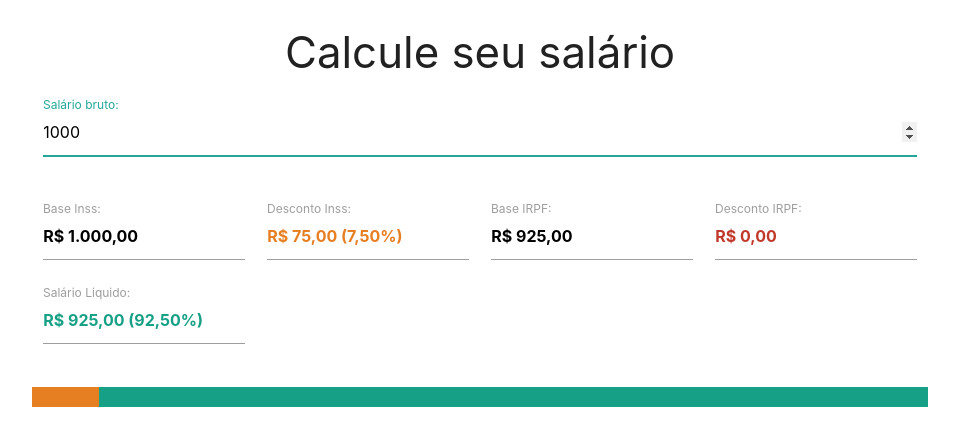
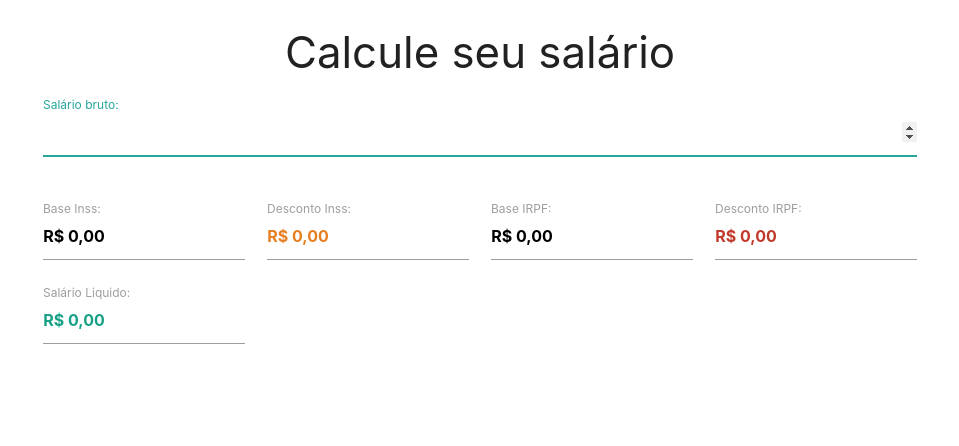
Before and after one commit to pauloriccardo/calculadora-salario.app, a React (Create React App) app: page / in a window 1280 px wide. Shown: the top 446 px of the page, without its empty margins (160-1119 px from the left). Built offline with nearby package versions, Linux system fonts and the light colour scheme.

Commit message:
Retirado valor inicial

```diff
--- a/src/App.js
+++ b/src/App.js
@@ -12,7 +12,7 @@ export default class App extends Component {
     constructor() {
         super();
 
-        this.state = { fullSalary: 1000 };
+        this.state = { fullSalary: '' };
     }
 
     handleFullSalaryChange = (newValue) => {
--- a/src/components/InputFullSalary.js
+++ b/src/components/InputFullSalary.js
@@ -15,7 +15,7 @@ export default class InputFullSalary extends Component {
                     id="inputFullSalary"
                     value={currentValue}
                     onChange={this.handleInputChange}
-                    min="1000"
+                    min="1045"
                     step="100"
                 />
                 <label className="active" htmlFor="inputFullSalary">
```
